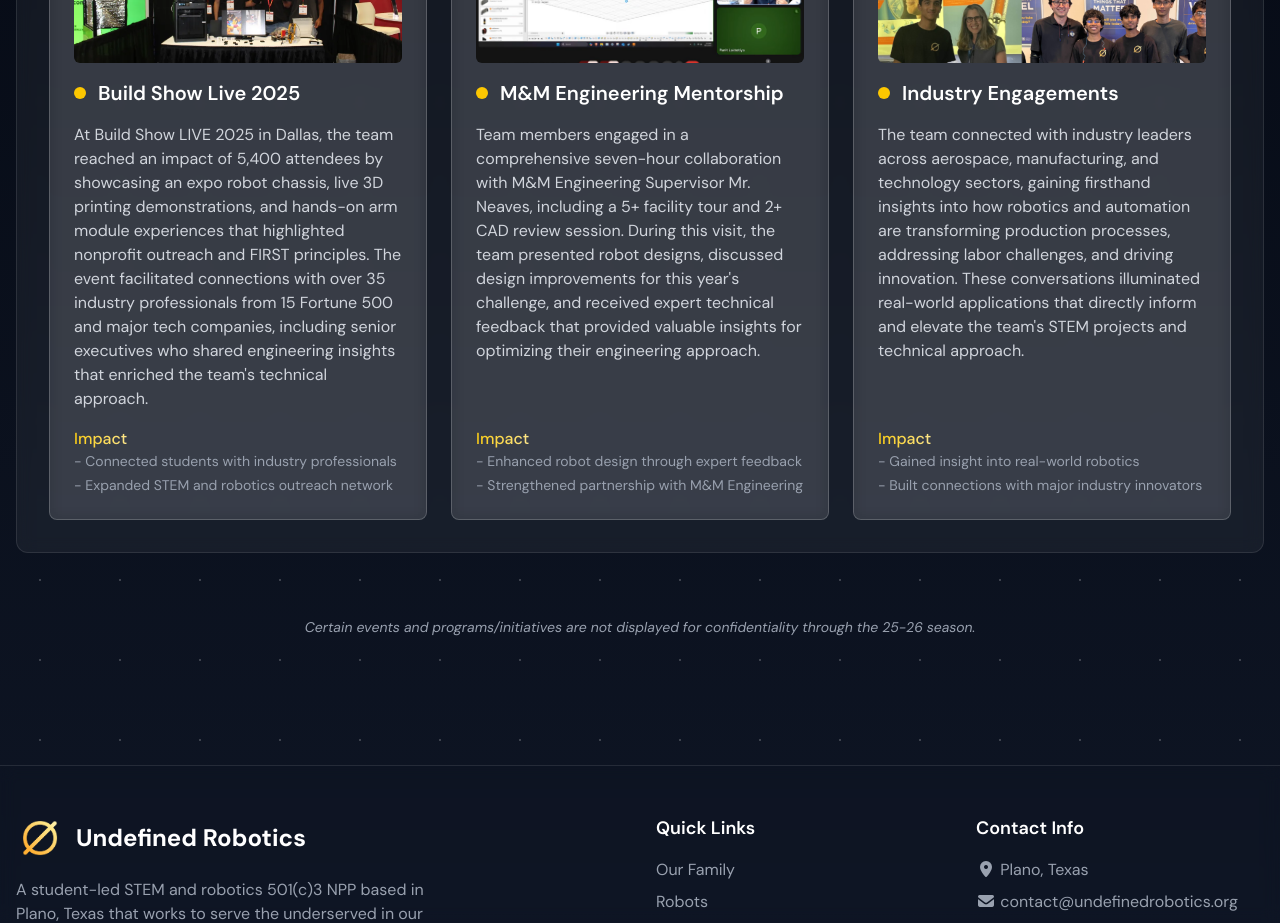
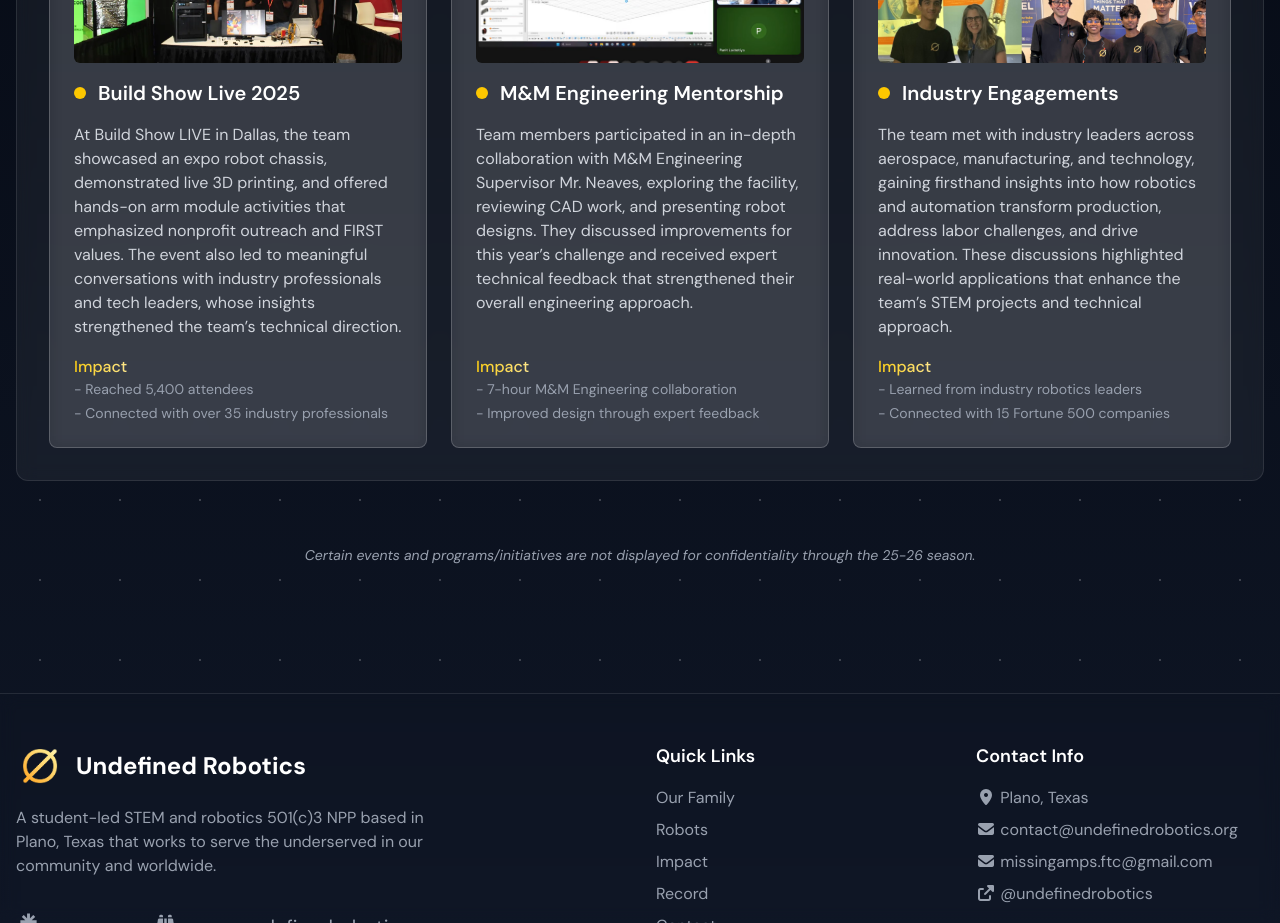
Before and after one commit to RishabhSingh08/undefinedRobotics, a SvelteKit app: page /impact in a window 1280 px wide. Shown: the part 3620-4543 px from the top of the page. Built offline with nearby package versions, Linux system fonts and the light colour scheme; some icons are missing; a web font is replaced by a local one.

Commit message:
minor changes

```diff
--- a/src/lib/components/StatsGrid.svelte
+++ b/src/lib/components/StatsGrid.svelte
@@ -3,25 +3,25 @@
   let showUnderservedModal = false;
 
   const grantSources = [
-    { name: 'FIRST 24-25: Gift Matching', amount: '$3,600.00', date: '12/12/2024' },
-    { name: 'FIRST 24-25: Texas Workforce Commission', amount: '$1,500.00', date: '8/4/2025' },
-    { name: 'FIRST 24-25: Hurd Ship Grant', amount: '$750.00', date: '10/13/2024' },
-    { name: 'FIRST 24-25: Argosy FTC SIM Canada', amount: '$1,000.00', date: '9/2/2024' },
-    { name: 'FIRST 25-26: Gift Matching', amount: '$3,949.00', date: '10/3/2025' },
-    { name: 'FIRST 25-26: GENE HAAS', amount: '$2,000.00', date: '10/21/2025' },
-    { name: 'FIRST 25-26: Hack Club Bank: Starting Amount', amount: '$150.00', date: '7/1/2025' },
-    { name: 'FIRST 25-26: Leidos', amount: '$1,083.00', date: '7/1/2025' },
-    { name: 'FIRST 25-26: GENE HAAS - Missing Amps', amount: '$2,000.00', date: '9/23/2025' }
+    { name: '24-25: Gift Matching', amount: '$3,600.00', date: '12/12/2024' },
+    { name: '24-25: Texas Workforce Commission', amount: '$1,500.00', date: '8/4/2025' },
+    { name: '24-25: Hardship Grant', amount: '$750.00', date: '10/13/2024' },
+    { name: '24-25: Argosy FTC SIM Canada', amount: '$1,000.00', date: '9/2/2024' },
+    { name: '25-26: Gift Matching', amount: '$3,949.00', date: '10/3/2025' },
+    { name: '25-26: GENE HAAS', amount: '$2,000.00', date: '10/21/2025' },
+    { name: '25-26: Hack Club Bank: Starting Amount', amount: '$150.00', date: '7/1/2025' },
+    { name: '25-26: Leidos', amount: '$1,083.00', date: '7/1/2025' },
+    { name: '25-26: GENE HAAS - Missing Amps', amount: '$2,000.00', date: '9/23/2025' }
   ];
 
   const sponsorshipSources = [
-    { name: 'FIRST 24-25: Cafelli Technologies', amount: '$1,000.00', date: '11/3/2024' },
-    { name: 'FIRST 24-25: Polymaker', amount: '$400.00', date: '10/27/2024' },
-    { name: 'FIRST 25-26: Build Live', amount: '$5,467.00', date: '10/1/2025' },
-    { name: 'FIRST 25-26: Team Fees', amount: '$3,008.01', date: '7/16/2025' },
-    { name: 'FIRST 25-26: Satya Karri', amount: '$100.00', date: '7/31/2025' },
-    { name: 'FIRST 25-26: Parts carried on', amount: '$4,500.00', date: '' },
-    { name: 'FIRST 25-26: Team parts Robotics Parts and Services', amount: '$10,143.00', date: '' }
+    { name: '24-25: Cafelli Technologies', amount: '$1,000.00', date: '11/3/2024' },
+    { name: '24-25: Polymaker', amount: '$400.00', date: '10/27/2024' },
+    { name: '25-26: Build Live', amount: '$5,467.00', date: '10/1/2025' },
+    { name: '25-26: Team Fees', amount: '$3,008.01', date: '7/16/2025' },
+    { name: '25-26: Satya Karri', amount: '$100.00', date: '7/31/2025' },
+    { name: '25-26: Parts carried on', amount: '$4,500.00', date: '' },
+    { name: '25-26: Team parts Robotics Parts and Services', amount: '$10,143.00', date: '' }
   ];
 
   const underservedData = [
--- a/src/routes/impact/+page.svelte
+++ b/src/routes/impact/+page.svelte
@@ -153,24 +153,24 @@
             image: bsl,
             imageAlt: 'Build Show Live 2025',
             title: 'Build Show Live 2025',
-            description: 'At Build Show LIVE 2025 in Dallas, the team reached an impact of 5,400 attendees by showcasing an expo robot chassis, live 3D printing demonstrations, and hands-on arm module experiences that highlighted nonprofit outreach and FIRST principles. The event facilitated connections with over 35 industry professionals from 15 Fortune 500 and major tech companies, including senior executives who shared engineering insights that enriched the team\'s technical approach.',
-            impacts: ['Connected students with industry professionals', 'Expanded STEM and robotics outreach network']
+            description: 'At Build Show LIVE in Dallas, the team showcased an expo robot chassis, demonstrated live 3D printing, and offered hands-on arm module activities that emphasized nonprofit outreach and FIRST values. The event also led to meaningful conversations with industry professionals and tech leaders, whose insights strengthened the team’s technical direction.',
+              impacts: ['Reached 5,400 attendees', 'Connected with over 35 industry professionals']
           },
           {
             image: mnm,
             imageAlt: 'Mentorship Session with M&M Engineering Supervisor',
             title: 'M&M Engineering Mentorship',
-            description: 'Team members engaged in a comprehensive seven-hour collaboration with M&M Engineering Supervisor Mr. Neaves, including a 5+ facility tour and 2+ CAD review session. During this visit, the team presented robot designs, discussed design improvements for this year\'s challenge, and received expert technical feedback that provided valuable insights for optimizing their engineering approach.',
-            impacts: ['Enhanced robot design through expert feedback', 'Strengthened partnership with M&M Engineering']
+            description: 'Team members participated in an in-depth collaboration with M&M Engineering Supervisor Mr. Neaves, exploring the facility, reviewing CAD work, and presenting robot designs. They discussed improvements for this year’s challenge and received expert technical feedback that strengthened their overall engineering approach.',
+            impacts: ['7-hour M&M Engineering collaboration', 'Improved design through expert feedback']
           },
           {
             image: g1,
             imageAlt: 'Industry Engagements',
             title: 'Industry Engagements',
-            description: 'The team connected with industry leaders across aerospace, manufacturing, and technology sectors, gaining firsthand insights into how robotics and automation are transforming production processes, addressing labor challenges, and driving innovation. These conversations illuminated real-world applications that directly inform and elevate the team\'s STEM projects and technical approach.',
+            description: 'The team met with industry leaders across aerospace, manufacturing, and technology, gaining firsthand insights into how robotics and automation transform production, address labor challenges, and drive innovation. These discussions highlighted real-world applications that enhance the team’s STEM projects and technical approach.',
             impacts: [
-              'Gained insight into real-world robotics',
-              'Built connections with major industry innovators',
+              'Learned from industry robotics leaders',
+              'Connected with 15 Fortune 500 companies'
             ]
           }
         ]
```
